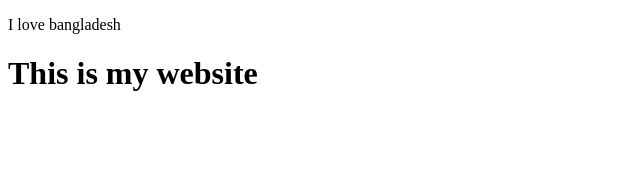
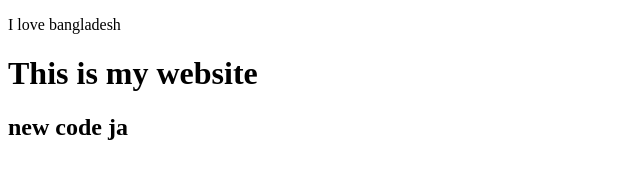
Before and after one commit to DeveloperNowshad/Food-Network, a plain HTML site: page index.html in a window 1280 px wide. Shown: the whole page, without its empty margins (0-640 px from the left). Drawn offline with Linux system fonts and the light colour scheme.

Commit message:
added header

```diff
--- a/index.html
+++ b/index.html
@@ -9,6 +9,7 @@
 <body>
     <p>I love bangladesh</p>
     <h1>This is my website</h1>
+    <h2>new code ja</h2>
 
 </body>
 </html>
```
